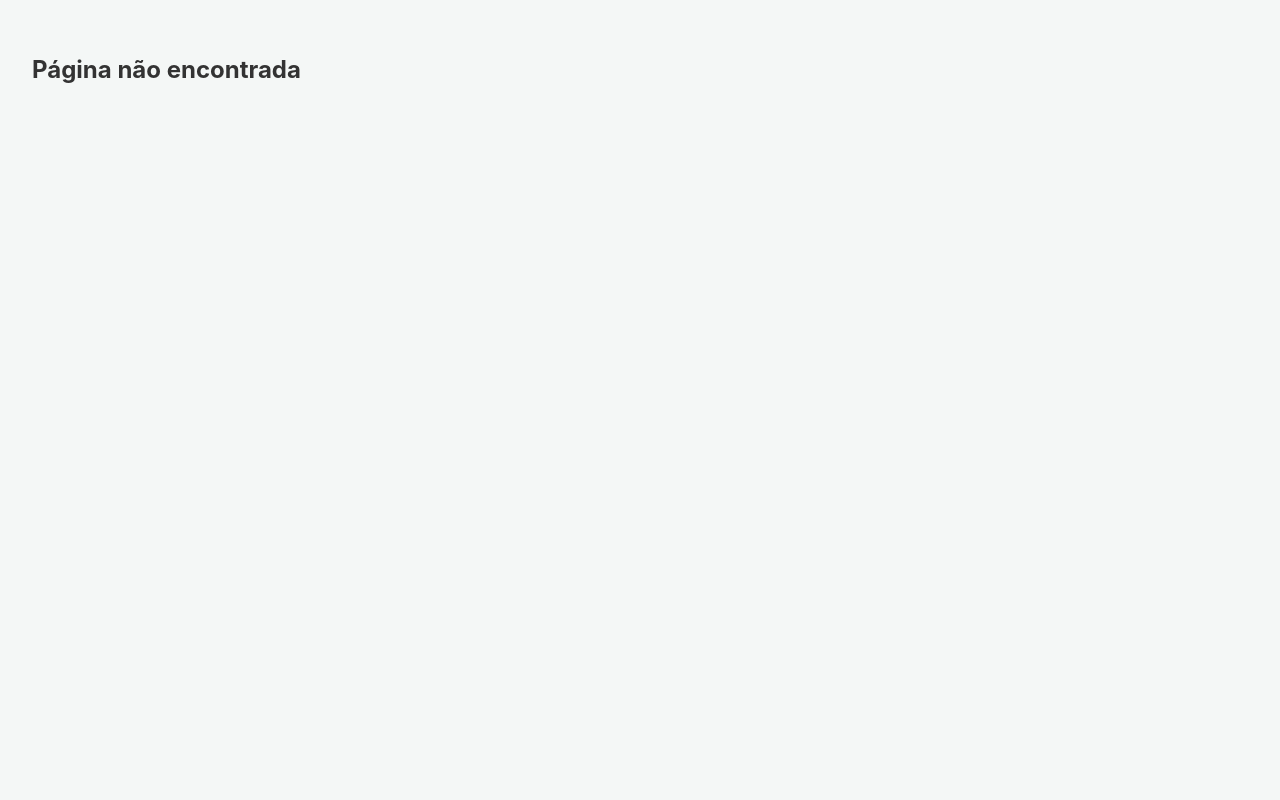
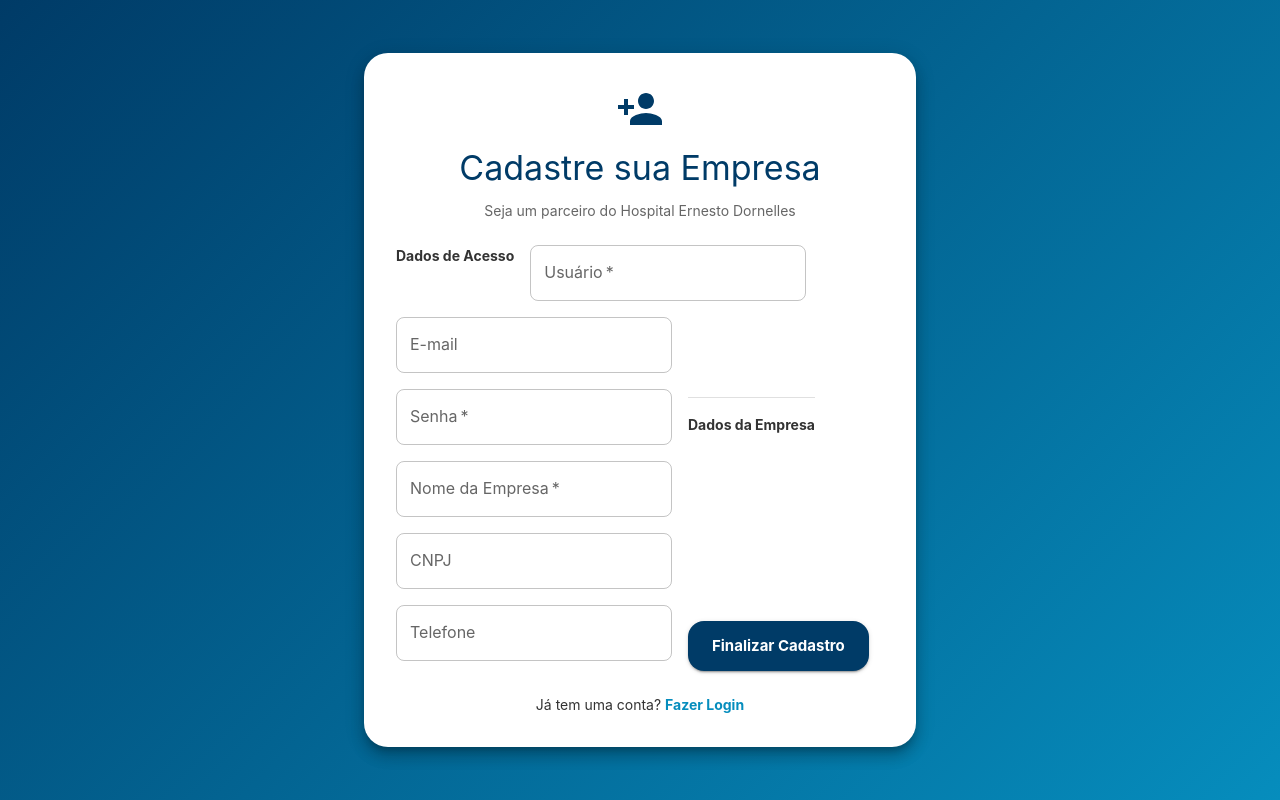
Before and after one commit to Emerson018/HED_AD, a React app in the folder frontend/: page /register in a window 1280 px wide. Built offline with nearby package versions, Linux system fonts and the light colour scheme; no server answers; the HTML template or start-up script is replaced by a standard one.

Commit message:
Adicionado sistema de autocadastro de parceiros (Backend e Frontend MUI)

```diff
--- a/frontend/src/App.jsx
+++ b/frontend/src/App.jsx
@@ -5,6 +5,7 @@ import Login from './pages/Login';
 import AdminDashboard from './pages/AdminDashboard';
 import ParceiroDashboard from './pages/ParceiroDashboard';
 import PlayerView from './pages/PlayerView';
+import Register from './pages/Register';
 
 const NotFound = () => <div style={{ padding: '2rem' }}><h2>Página não encontrada</h2></div>;
 
@@ -13,6 +14,7 @@ function App() {
     <Routes>
       <Route path="/" element={<Login />} />
       <Route path="/login" element={<Login />} />
+      <Route path="/register" element={<Register />} />
       <Route path="/tv/player/:token" element={<PlayerView />} />
       <Route
         path="/admin/*"
--- a/frontend/src/pages/Login.jsx
+++ b/frontend/src/pages/Login.jsx
@@ -97,6 +97,11 @@ const Login = () => {
             >
               Entrar no Sistema
             </Button>
+            <Box sx={{ mt: 2, textAlign: 'center' }}>
+              <Typography variant="body2">
+                Ainda não é parceiro? <Link to="/register" style={{ textDecoration: 'none', color: '#1976d2', fontWeight: 'bold' }}>Cadastre-se aqui</Link>
+              </Typography>
+            </Box>
           </Box>
         </Paper>
       </Box>
--- /dev/null
+++ b/frontend/src/pages/Register.jsx
@@ -0,0 +1,183 @@
+import React, { useState } from 'react';
+import { useNavigate, Link } from 'react-router-dom';
+import axios from 'axios';
+import {
+  Box,
+  Button,
+  TextField,
+  Typography,
+  Container,
+  Paper,
+  Grid,
+  Alert,
+  Divider
+} from '@mui/material';
+import PersonAddIcon from '@mui/icons-material/PersonAdd';
+
+const Register = () => {
+  const [formData, setFormData] = useState({
+    username: '',
+    password: '',
+    email: '',
+    nome_empresa: '',
+    cnpj: '',
+    telefone: ''
+  });
+  const [error, setError] = useState('');
+  const [success, setSuccess] = useState(false);
+  const navigate = useNavigate();
+
+  const handleChange = (e) => {
+    setFormData({ ...formData, [e.target.name]: e.target.value });
+  };
+
+  const handleSubmit = async (e) => {
+    e.preventDefault();
+    setError('');
+    try {
+      await axios.post('http://127.0.0.1:8000/api/register/', formData);
+      setSuccess(true);
+      setTimeout(() => navigate('/login'), 3000);
+    } catch (err) {
+      setError(err.response?.data?.error || 'Erro ao realizar cadastro. Verifique os dados.');
+    }
+  };
+
+  return (
+    <Box
+      sx={{
+        minHeight: '100vh',
+        display: 'flex',
+        alignItems: 'center',
+        justifyContent: 'center',
+        background: 'linear-gradient(135deg, #003B67 0%, #068dbd 100%)',
+        py: 4
+      }}
+    >
+      <Container maxWidth="sm">
+        <Paper elevation={10} sx={{ p: 4, borderRadius: 3 }}>
+          <Box sx={{ textAlign: 'center', mb: 3 }}>
+            <PersonAddIcon sx={{ fontSize: 48, color: 'primary.main', mb: 1 }} />
+            <Typography variant="h4" component="h1" gutterBottom fontWeight="bold" color="primary">
+              Cadastre sua Empresa
+            </Typography>
+            <Typography variant="body2" color="textSecondary">
+              Seja um parceiro do Hospital Ernesto Dornelles
+            </Typography>
+          </Box>
+
+          {error && <Alert severity="error" sx={{ mb: 2 }}>{error}</Alert>}
+          {success && (
+            <Alert severity="success" sx={{ mb: 2 }}>
+              Cadastro realizado com sucesso! Redirecionando para o login...
+            </Alert>
+          )}
+
+          <form onSubmit={handleSubmit}>
+            <Grid container spacing={2}>
+              <Grid item xs={12}>
+                <Typography variant="subtitle2" sx={{ mb: 1, fontWeight: 'bold' }}>Dados de Acesso</Typography>
+              </Grid>
+              <Grid item xs={12} sm={6}>
+                <TextField
+                  fullWidth
+                  label="Usuário"
+                  name="username"
+                  variant="outlined"
+                  required
+                  value={formData.username}
+                  onChange={handleChange}
+                />
+              </Grid>
+              <Grid item xs={12} sm={6}>
+                <TextField
+                  fullWidth
+                  label="E-mail"
+                  name="email"
+                  type="email"
+                  variant="outlined"
+                  value={formData.email}
+                  onChange={handleChange}
+                />
+              </Grid>
+              <Grid item xs={12}>
+                <TextField
+                  fullWidth
+                  label="Senha"
+                  name="password"
+                  type="password"
+                  variant="outlined"
+                  required
+                  value={formData.password}
+                  onChange={handleChange}
+                />
+              </Grid>
+
+              <Grid item xs={12} sx={{ mt: 1 }}>
+                <Divider />
+                <Typography variant="subtitle2" sx={{ mt: 2, mb: 1, fontWeight: 'bold' }}>Dados da Empresa</Typography>
+              </Grid>
+
+              <Grid item xs={12}>
+                <TextField
+                  fullWidth
+                  label="Nome da Empresa"
+                  name="nome_empresa"
+                  variant="outlined"
+                  required
+                  value={formData.nome_empresa}
+                  onChange={handleChange}
+                />
+              </Grid>
+              <Grid item xs={12} sm={6}>
+                <TextField
+                  fullWidth
+                  label="CNPJ"
+                  name="cnpj"
+                  variant="outlined"
+                  placeholder="00.000.000/0001-00"
+                  value={formData.cnpj}
+                  onChange={handleChange}
+                />
+              </Grid>
+              <Grid item xs={12} sm={6}>
+                <TextField
+                  fullWidth
+                  label="Telefone"
+                  name="telefone"
+                  variant="outlined"
+                  value={formData.telefone}
+                  onChange={handleChange}
+                />
+              </Grid>
+
+              <Grid item xs={12} sx={{ mt: 2 }}>
+                <Button
+                  type="submit"
+                  fullWidth
+                  variant="contained"
+                  size="large"
+                  sx={{
+                    py: 1.5,
+                    fontWeight: 'bold',
+                    borderRadius: 2
+                  }}
+                >
+                  Finalizar Cadastro
+                </Button>
+              </Grid>
+            </Grid>
+          </form>
+
+          <Box sx={{ mt: 3, textAlign: 'center' }}>
+            <Typography variant="body2">
+              Já tem uma conta? <Link to="/login" style={{ textDecoration: 'none', color: '#068dbd', fontWeight: 'bold' }}>Fazer Login</Link>
+            </Typography>
+          </Box>
+        </Paper>
+      </Container>
+    </Box>
+  );
+};
+
+export default Register;
```
Also changed, not shown: 2 other files (tests, documents, lock files or other folders).
